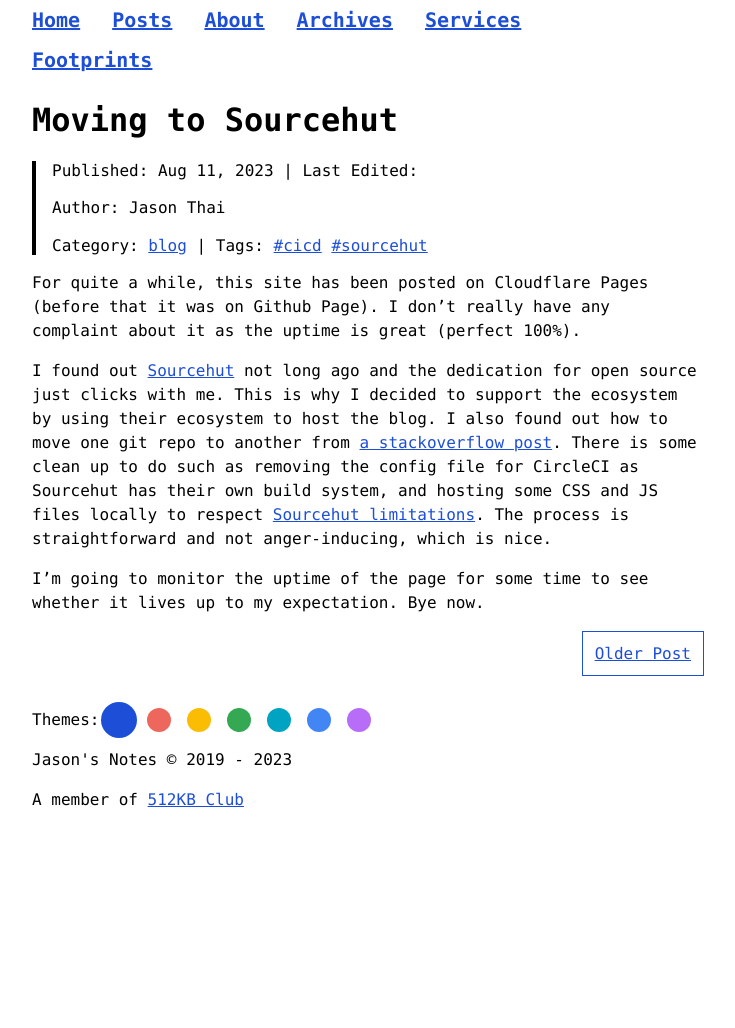
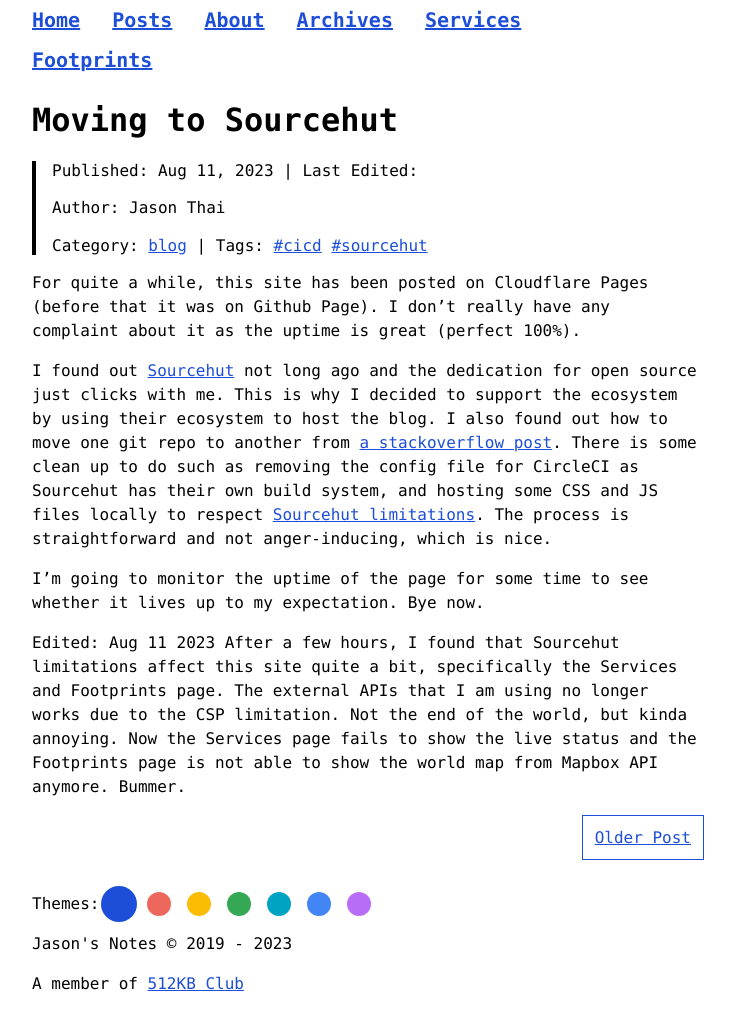
Before and after one commit to jasontthai/jasonthai.me, a Jekyll site: the page built from _posts/2023-08-11-moving-to-sourcehut.md, in a window 1280 px wide. Shown: the whole page, without its empty margins (272-1007 px from the left). Built offline with Jekyll 4.4.1, drawn with Linux system fonts in a browser that asks for light colours; our own code applies the rules of GitHub Pages for plain Markdown files; before the commit the page ends 900 px from its top, so only the background shows below that.

Commit message:
update _posts/2023-08-11-moving-to-sourcehut.md

```diff
--- a/_posts/2023-08-11-moving-to-sourcehut.md
+++ b/_posts/2023-08-11-moving-to-sourcehut.md
@@ -11,3 +11,6 @@
 I found out [Sourcehut](https://srht.site/) not long ago and the dedication for open source just clicks with me. This is why I decided to support the ecosystem by using their ecosystem to host the blog. I also found out how to move one git repo to another from [a stackoverflow post](https://stackoverflow.com/questions/1365541/how-to-move-some-files-from-one-git-repo-to-another-not-a-clone-preserving-hi). There is some clean up to do such as removing the config file for CircleCI as Sourcehut has their own build system, and hosting some CSS and JS files locally to respect [Sourcehut limitations](https://srht.site/limitations). The process is straightforward and not anger-inducing, which is nice.
 
 I'm going to monitor the uptime of the page for some time to see whether it lives up to my expectation. Bye now.
+
+Edited: Aug 11 2023
+After a few hours, I found that Sourcehut limitations affect this site quite a bit, specifically the Services and Footprints page. The external APIs that I am using no longer works due to the CSP limitation. Not the end of the world, but kinda annoying. Now the Services page fails to show the live status and the Footprints page is not able to show the world map from Mapbox API anymore. Bummer.
```
